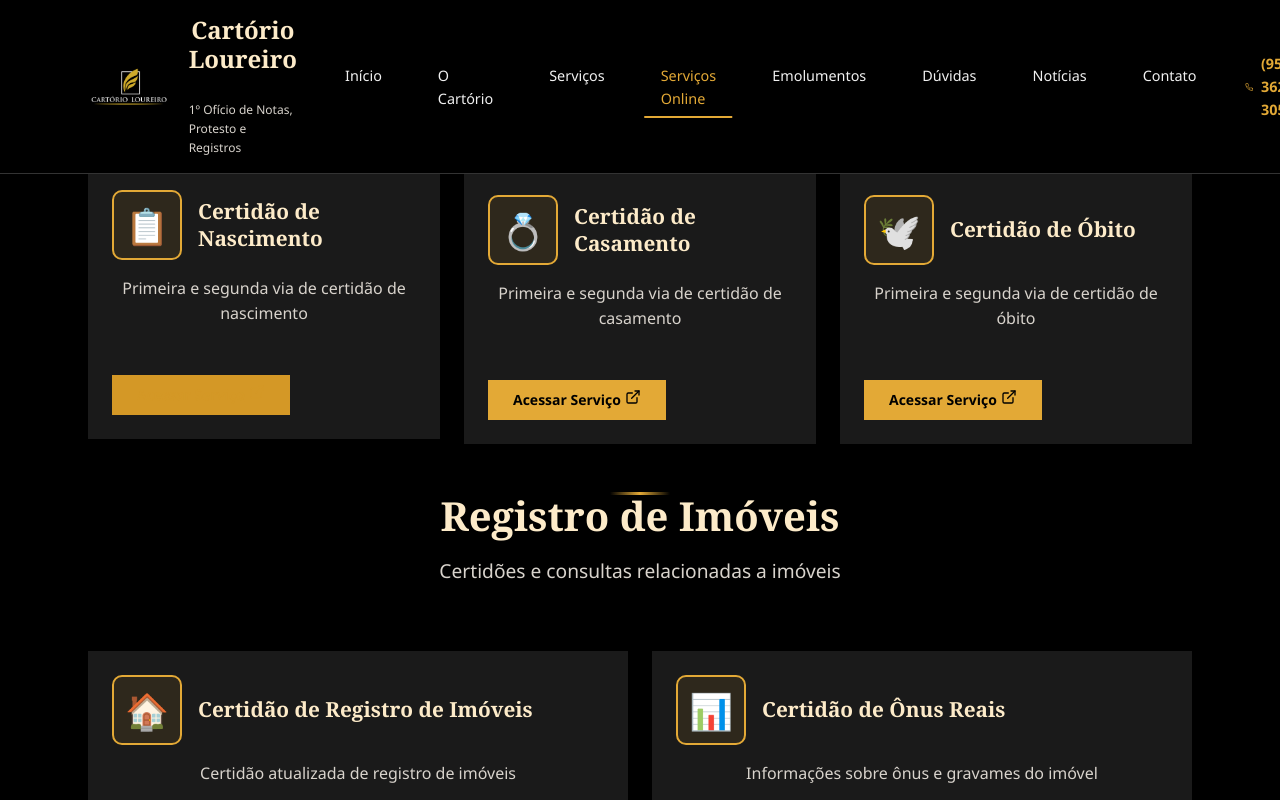
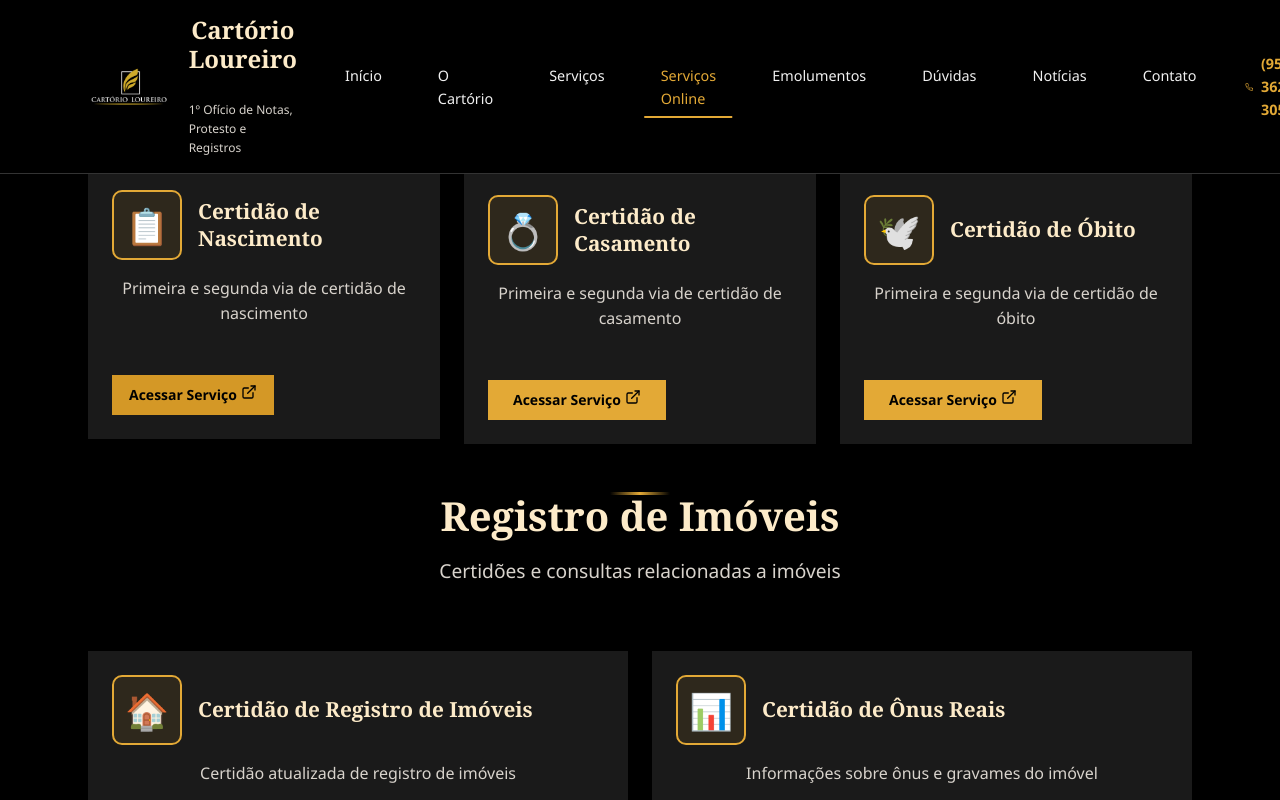
Before and after one commit to arthur-oliveira-oficial/cartorio-loureiro, a React (Vite) app: page /servicos-online in a window 1280 px wide. In both pictures the pointer is over the link 200 px from the left and 1464 px from the top of the page. Shown: the part 1064-1864 px from the top of the page. Built offline with nearby package versions, Linux system fonts and the light colour scheme.

Commit message:
melhora o estilo do link do cartão de serviço ao passar o mouse, adicionando fundo, removendo sublinhado e aplicando padding

```diff
--- a/src/paginas/ServicosOnline.css
+++ b/src/paginas/ServicosOnline.css
@@ -251,8 +251,11 @@
 }
 
 .service-card__link:hover {
-    color: var(--cor-botao-hover);
-    text-decoration: underline;
+    color: var(--cor-fundo-principal); /* Garante que o texto seja visível no hover */
+    background-color: var(--cor-botao); /* Adiciona um fundo ao botão no hover */
+    text-decoration: none; /* Remove o sublinhado para um visual mais limpo */
+    border-radius: var(--borda-arredondada); /* Adiciona borda arredondada */
+    padding: var(--espacamento-sm) var(--espacamento-md); /* Adiciona padding para o fundo */
 }
 
 /* Observações Importantes */
```
